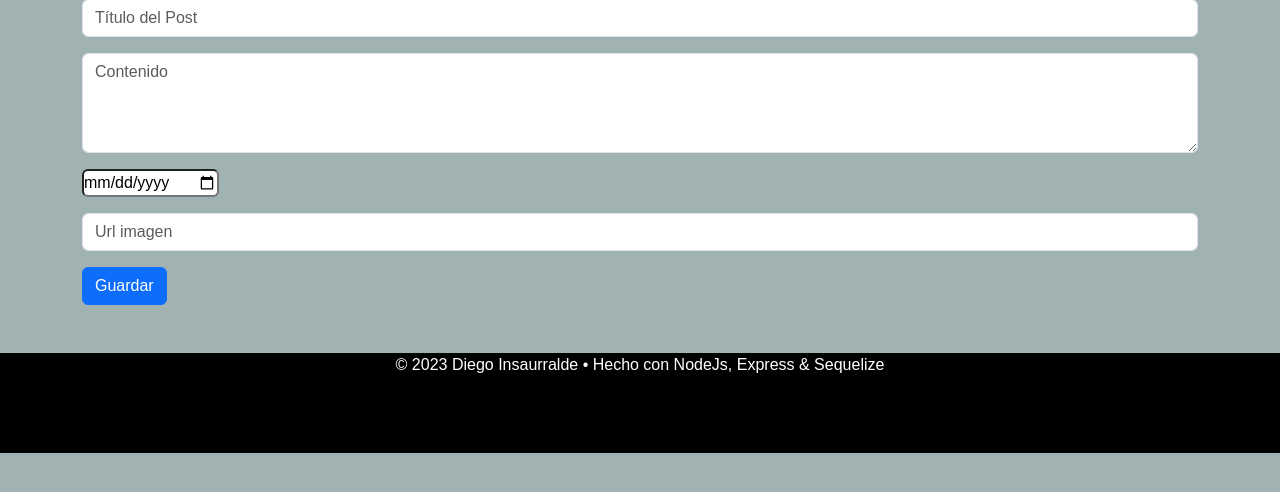
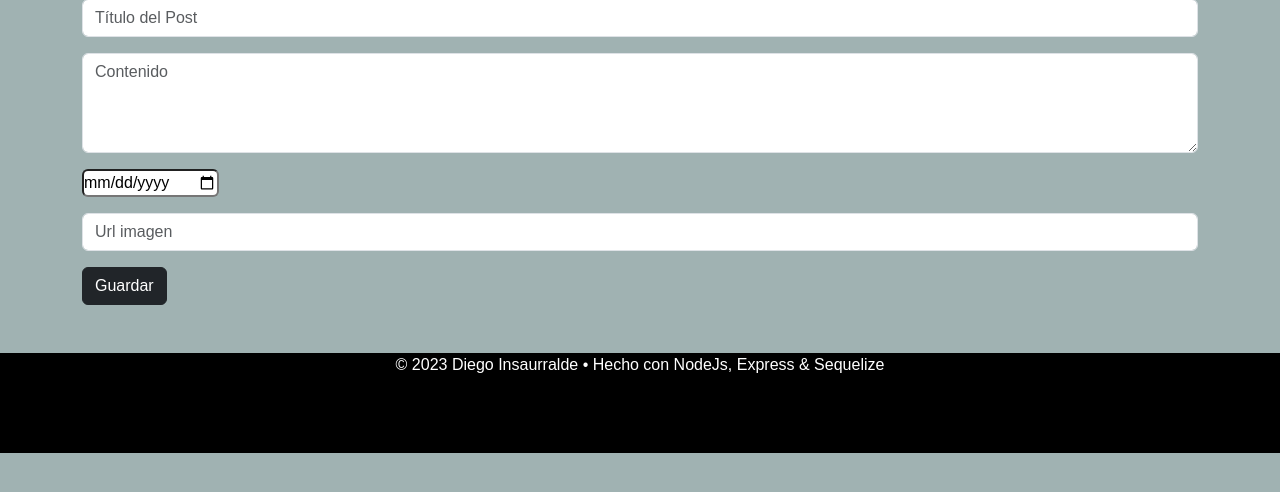
Before and after one commit to Insa76/argProgNodjs, a Node project: template views/admin.ejs in a window 1280 px wide. Shown: the part 175-667 px from the top of the page. Run offline with Node 20 templates, Linux system fonts and the light colour scheme; the template is opened without the code that fills it, so the values that code supplies are empty; some libraries are stand-ins or nearby versions; some web fonts are replaced.

Commit message:
Correcciones finales

```diff
--- a/package.json
+++ b/package.json
@@ -9,13 +9,13 @@
   },
   "repository": {
     "type": "git",
-    "url": "git+https://github.com/aalesann/21523A-practica-express.git"
+    "url": "git+https://github.com/Insa76/argProgNodjs.git"
   },
   "keywords": [],
   "author": "Carlos Diego Insaurralde",
   "license": "ISC",
   "bugs": {
-    "url":
+    "url": " https://github.com/Insa76/argProgNodjs.git"
   },
   "homepage": "",
   "dependencies": {
--- a/public/js/editar.js
+++ b/public/js/editar.js
@@ -1,3 +1,5 @@
+//const { post } = require("../../routes/blog.routes");
+
 // Referencia al elemento de formulario html
 const formGuardar = document.querySelector("#form-guardar");
 
--- a/public/js/eliminar.js
+++ b/public/js/eliminar.js
@@ -1,5 +1,5 @@
 // Referencia al elemento de formulario html
-//const formGuardar = document.querySelector("#form-guardar");
+const formGuardar = document.querySelector("#form-guardar");
 
 const eliminarPost = async (id) => {
   const response = await fetch(`/post/${id}`);
--- a/routes/blog.routes.js
+++ b/routes/blog.routes.js
@@ -1,6 +1,4 @@
 // Se implementa el enrutador de Express
-// const router = require('express').Router();
-
 const { Router } = require("express");
 const router = Router();
 const {
--- a/views/admin.ejs
+++ b/views/admin.ejs
@@ -50,7 +50,7 @@
             placeholder="Url imagen"
           />
         </div>
-        <button type="submit" id="btn-guardar" class="btn btn-primary mb-5">
+        <button type="submit" id="btn-guardar" class="btn btn-dark mb-5">
           Guardar
         </button>
       </form>
```
Also changed, not shown: README.md.
